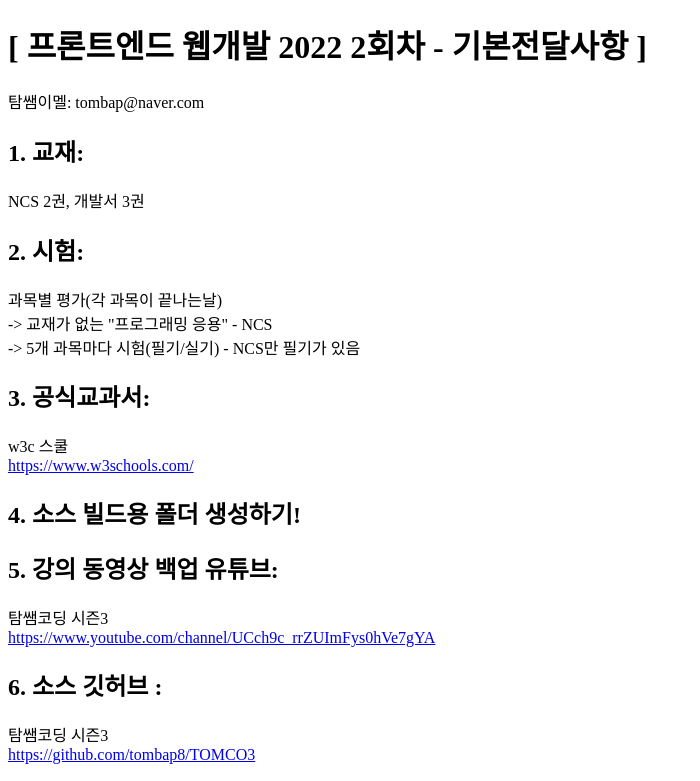
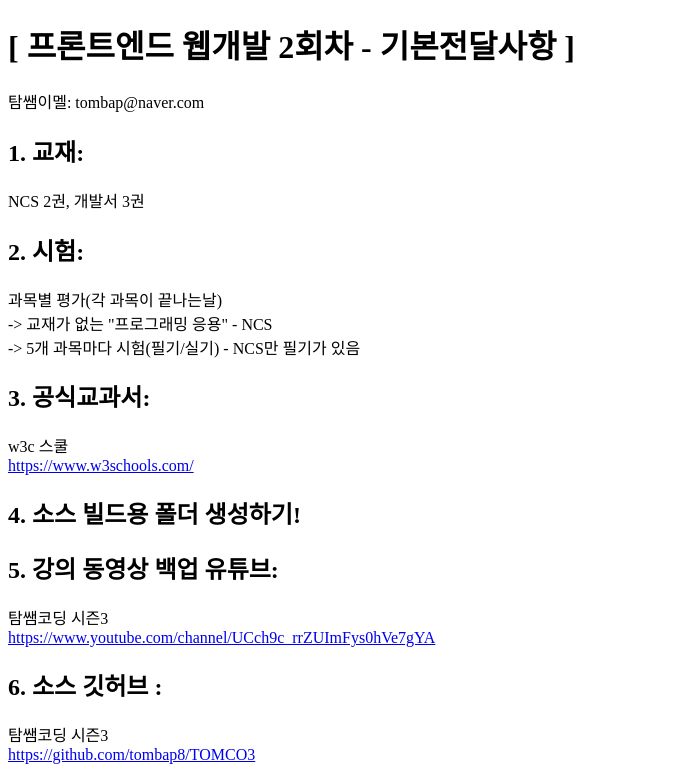
Before and after one commit to tombap8/GITA_FED222, a plain HTML site: page 001.HTML학습/01.Info_PJ/Info.html in a window 1280 px wide. Shown: the top 781 px of the page, without its empty margins (0-700 px from the left). Drawn offline with Linux system fonts and the light colour scheme.

Commit message:
Revert "Update Info.html"
This reverts commit c2a11d0773e82ab03fb0bf69eaf93dfd77c495d9.

```diff
--- a/001.HTML학습/01.Info_PJ/Info.html
+++ b/001.HTML학습/01.Info_PJ/Info.html
@@ -18,7 +18,7 @@
          -->
     </head>
     <body>
-        <h1>[ 프론트엔드 웹개발 2022 2회차 - 기본전달사항 ]</h1>
+        <h1>[ 프론트엔드 웹개발 2회차 - 기본전달사항 ]</h1>
         <!--
             h1 ~ h6 : 제목표시
          -->
```
